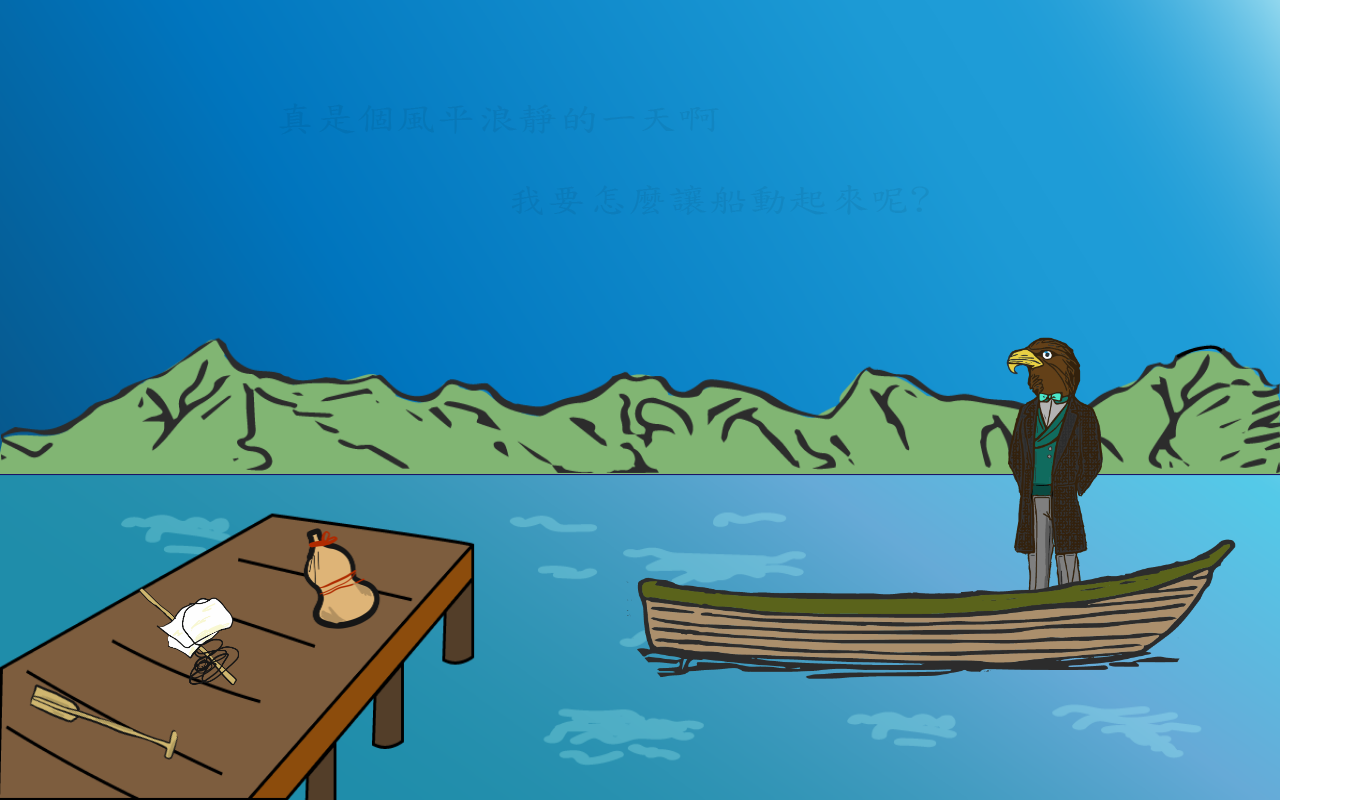
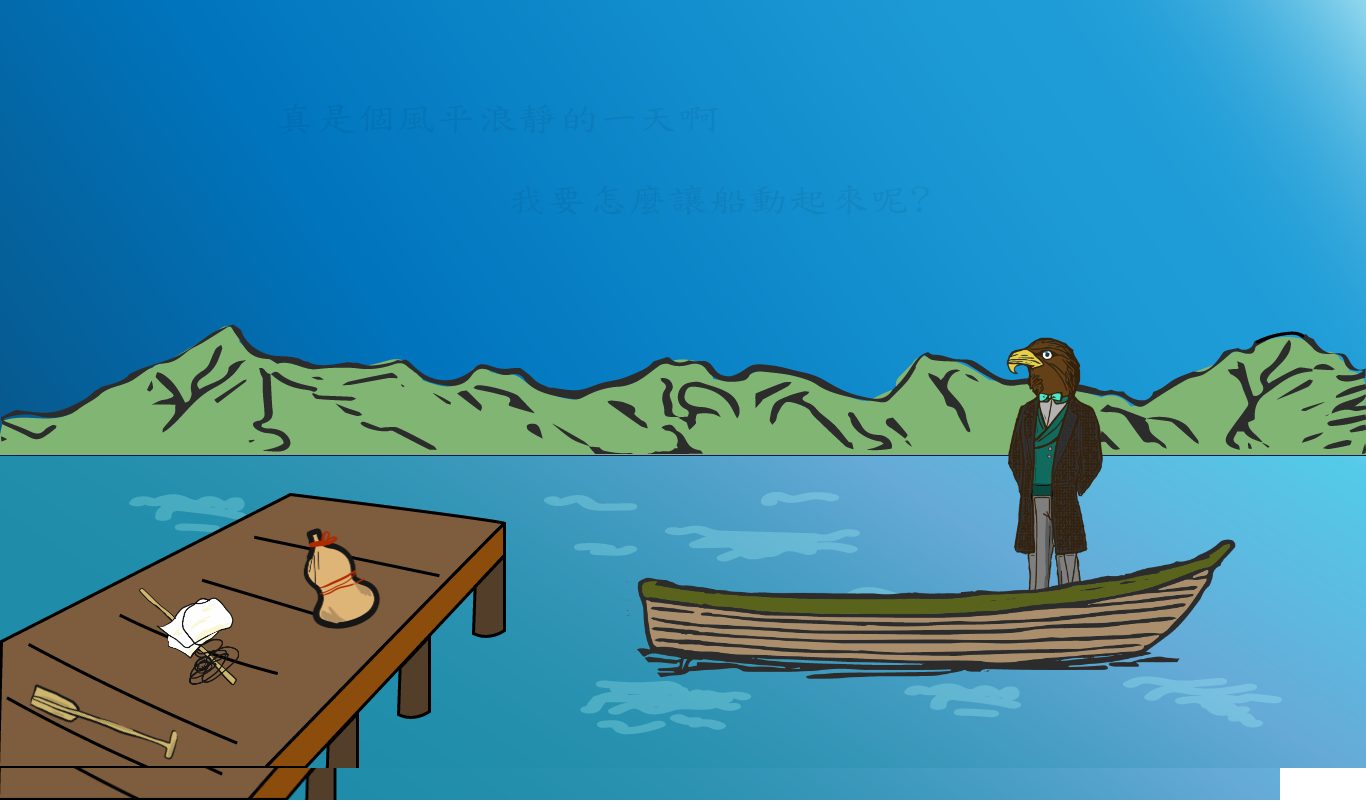
Before and after one commit to Ytm0316/uidd2018, a plain HTML site: page hw3/index.html in a window 1280 px wide. Shown: the whole page, 1366 px wide, since content can reach past the window. Drawn offline with Linux system fonts and the light colour scheme.

Commit message:
Update defaultSet.css

```diff
--- a/hw3/defaultSet.css
+++ b/hw3/defaultSet.css
@@ -1,4 +1,9 @@
 html,body{
+-webkit-user-select: none;  /* Chrome all / Safari all */
+-moz-user-select: none;     /* Firefox all */
+-ms-user-select: none;      /* IE 10+ */
+-o-user-select: none;
+user-select: none;
 overflow:hidden;
 height:100%;
 margin:0;
@@ -8,10 +13,9 @@ top:0;left:0;
 position:absolute;
 height:100%;
 width:100%;
-}
-#bg img{
-height:100%;
-width:100%;
+background-image:url('game-bg.png');
+background-size:100% 100%;
+background-repeat:no-repeat;
 z-index:0;
 }
 #chr{
```
